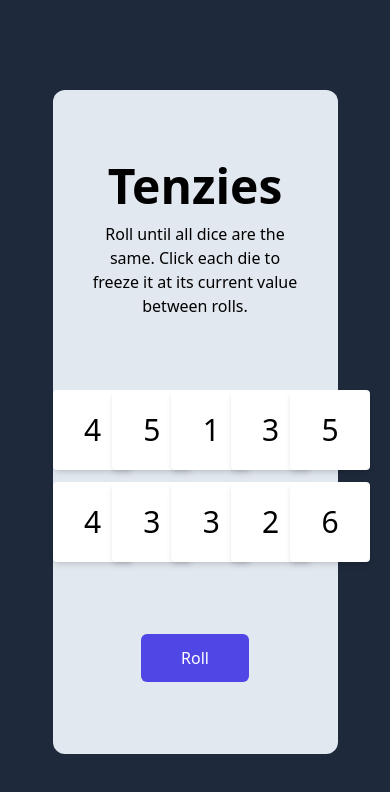
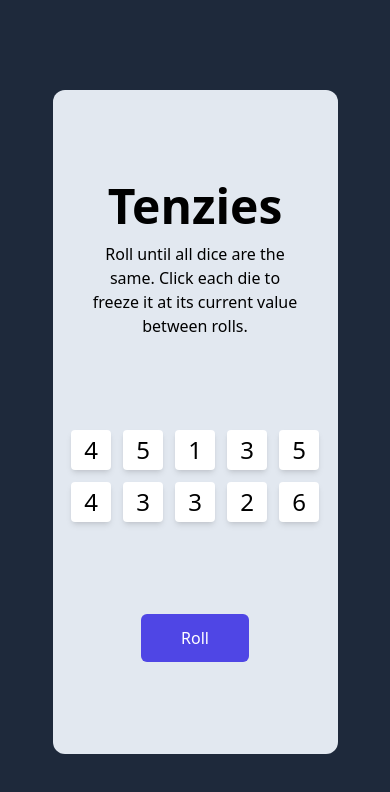
Before and after one commit to MustafaAlsadah/react-tenzis-game, a React (Vite) app: page / in a window 390 px wide. Shown: the top 792 px of the page. Built offline with nearby package versions, Linux system fonts and the light colour scheme.

Commit message:
mobile responsive feature

```diff
--- a/src/Die.jsx
+++ b/src/Die.jsx
@@ -3,7 +3,7 @@ export default function Die(props){
     const styles = {backgroundColor: props.isHeld ? '#59E391' : 'white'}
 
     return(
-        <div className="shadow-md text-black h-20 w-20 rounded justify-center items-center text-center flex items-center font-medium text-3xl hover:scale-110 transition-all"
+        <div className="shadow-md text-black h-10 w-10 text-2xl md:h-20 md:w-20 rounded justify-center items-center text-center flex items-center font-medium md:text-3xl hover:scale-110 transition-all"
         style={styles}
         onClick={props.holdDice}>
             {props.value}
```
